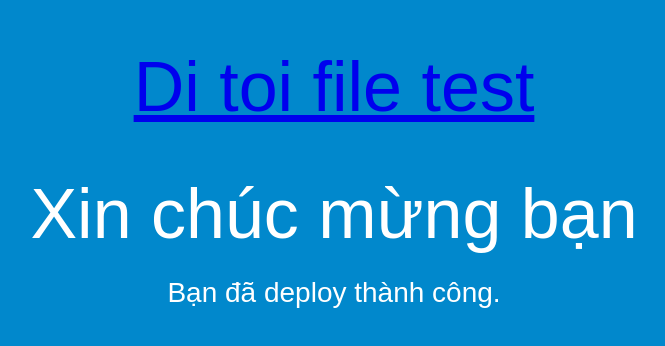
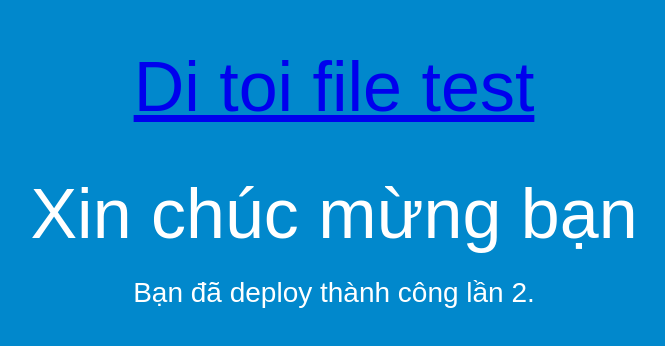
Before and after one commit to Dragon-coder123/CI-CD-AWS, a plain HTML site: page index.html in a window 1280 px wide. Shown: the whole page, without its empty margins (306-971 px from the left). Drawn offline with Linux system fonts and the light colour scheme.

Commit message:
Update index.html

```diff
--- a/index.html
+++ b/index.html
@@ -2,7 +2,7 @@
 <html>
 <head>
   <meta charset="utf-8">
-  <title>Tin hoc that la don gian</title>
+  <title>Linh group</title>
     <h1 style="text-align:center">
         <a href="test.html">Di toi file test</a>
     </h1>
@@ -30,7 +30,7 @@
 <body>
   <div align="center">
     <h1>Xin chúc mừng bạn</h1>
-    <h2>Bạn đã deploy thành công.</h2>
+    <h2>Bạn đã deploy thành công lần 2.</h2>
   </div>
 </body>
 </html>
```
